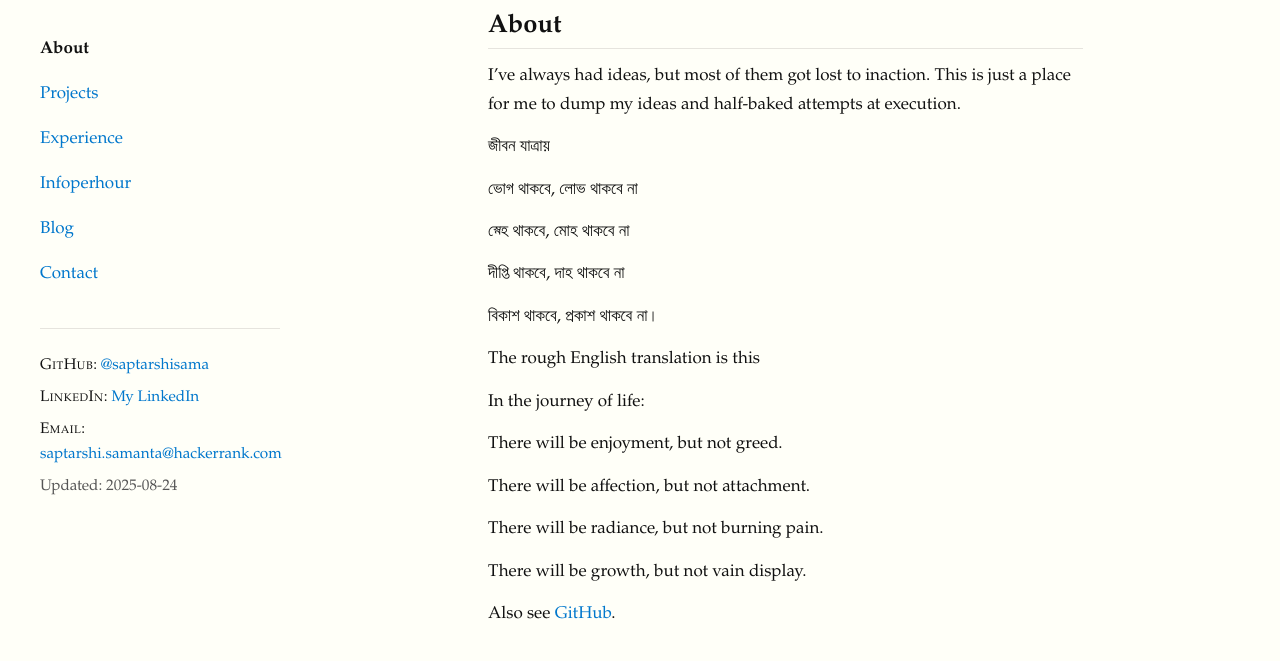
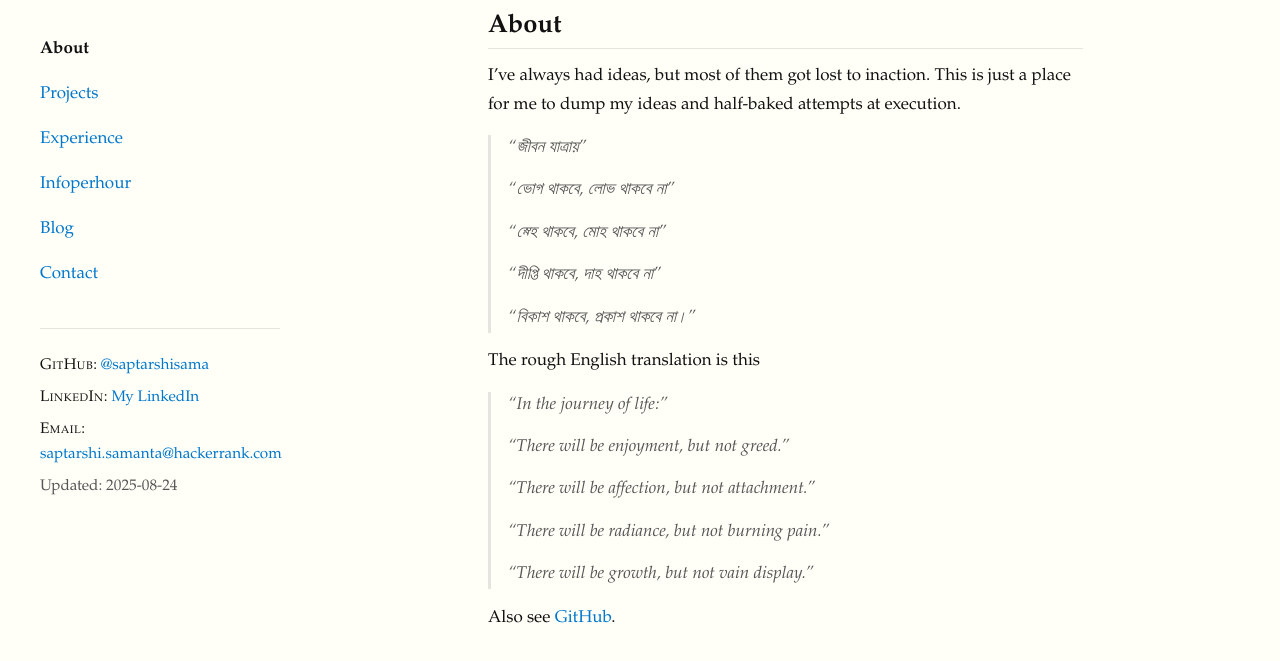
Before and after one commit to saptarshisama/saptarshisama.github.io, a plain HTML site: page index.html in a window 1280 px wide. Shown: the part 143-804 px from the top of the page. Drawn offline with Linux system fonts and the light colour scheme.

Commit message:
Update index.html

```diff
--- a/index.html
+++ b/index.html
@@ -216,25 +216,30 @@
           <p class="muted">GTM at <em>HackerRank</em></p>
         </header>
         <section>
-          <h2>About</h2>
-          <p>I’ve always had ideas, but most of them got lost to inaction. This is just a place for me to dump my ideas and half-baked attempts at execution.</p>
+        <h2>About</h2>
+        <p>I’ve always had ideas, but most of them got lost to inaction. This is just a place for me to dump my ideas and half-baked attempts at execution.</p>
 
-          <p>জীবন যাত্রায়</p>
-          <p>ভোগ থাকবে, লোভ থাকবে না</p>
-          <p>স্নেহ থাকবে, মোহ থাকবে না</p>
-          <p>দীপ্তি থাকবে, দাহ থাকবে না</p>
-          <p>বিকাশ থাকবে, প্রকাশ থাকবে না।</p>
+        <blockquote style="font-size:0.9rem;">
+          <p>“জীবন যাত্রায়”</p>
+          <p>“ভোগ থাকবে, লোভ থাকবে না”</p>
+          <p>“স্নেহ থাকবে, মোহ থাকবে না”</p>
+          <p>“দীপ্তি থাকবে, দাহ থাকবে না”</p>
+          <p>“বিকাশ থাকবে, প্রকাশ থাকবে না।”</p>
+        </blockquote>
 
-          <p>The rough English translation is this</p>
+        <p>The rough English translation is this</p>
 
-          <p>In the journey of life:</p>
-          <p>There will be enjoyment, but not greed.</p>
-          <p>There will be affection, but not attachment.</p>
-          <p>There will be radiance, but not burning pain.</p>
-          <p>There will be growth, but not vain display.</p>
+        <blockquote style="font-size:0.9rem;">
+          <p>“In the journey of life:”</p>
+          <p>“There will be enjoyment, but not greed.”</p>
+          <p>“There will be affection, but not attachment.”</p>
+          <p>“There will be radiance, but not burning pain.”</p>
+          <p>“There will be growth, but not vain display.”</p>
+        </blockquote>
 
-          <p>Also see <a id="gh2" href="https://github.com/saptarshisama" target="_blank" rel="noopener">GitHub</a>.</p>
-        </section>
+        <p>Also see <a id="gh2" href="https://github.com/saptarshisama" target="_blank" rel="noopener">GitHub</a>.</p>
+      </section>
+
       </article>
 
       <!-- Projects -->
```
